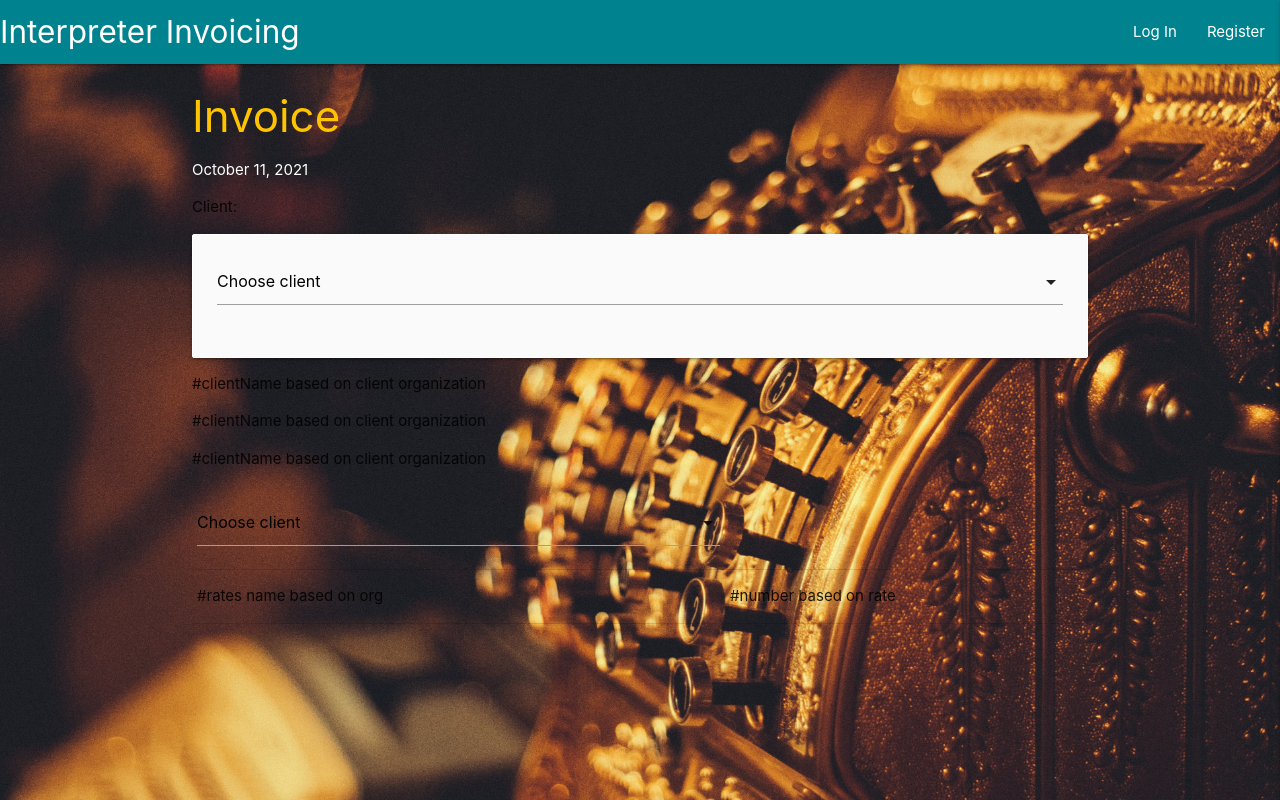
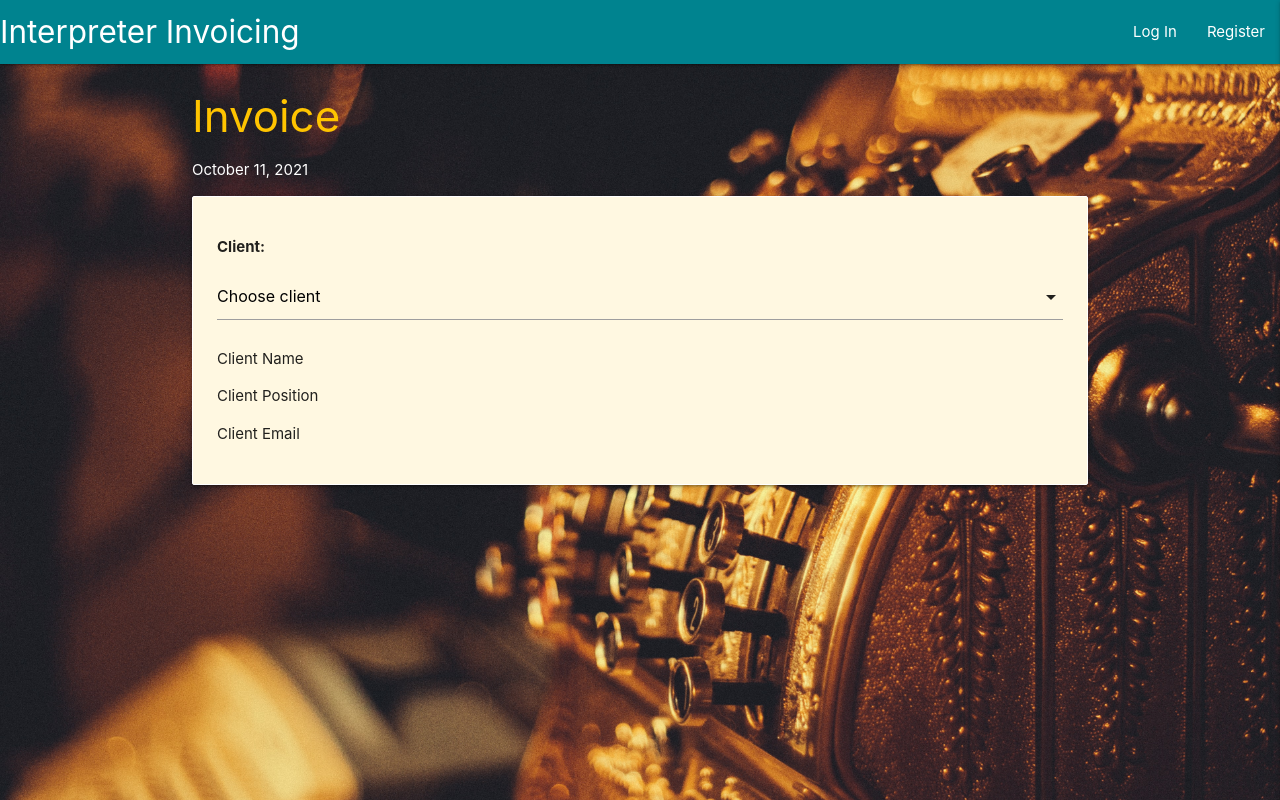
Before and after one commit to Code-Institute-Submissions/katjacodes-invoicingApp_OctResub, a Flask app: page /invoice in a window 1280 px wide. Run offline with Flask 2, Linux system fonts and the light colour scheme; data that the repository does not hold is empty; some libraries are stand-ins or nearby versions.

Commit message:
begin styling invoicing page

```diff
--- a/templates/invoice.html
+++ b/templates/invoice.html
@@ -17,8 +17,8 @@
            }
         </script>
 
-        <p>Client:</p>
-        <div class="row card-panel grey lighten-5" >
+        <div class="row card-panel amber lighten-5" >
+            <p style="font-weight: 700;">Client:</p>
             <form class="col s12" methods="POST" action="{{ url_for('invoice') }}">
                 <!-- client selection -->
                 <div class="row">
@@ -32,35 +32,13 @@
                         <label for="client_organization">Client Organization</label>
                     </form>
                 </div>
+                <div id='clientName'><p>Client Name</p></div>
+                <div id='clientPosition'><p>Client Position</p></div>
+                <div id='clientEmail'><p>Client Email</p></div>
             </form>
         </div>
-        <div id='clientName'><p>#clientName based on client organization</p></div>
-        <div id='clientPosition'><p>#clientName based on client organization</p></div>
-        <div id='clientEmail'><p>#clientName based on client organization</p></div>
 
-        <table class="responsive-table">
-            <thead>
-              <tr>
-                  <th>
-                    <select onChange="changeRate()" id="client_organization" name="client_organization">
-                        <option value="" disabled selected>Choose client</option>
-                        {% for clientInfo in clientInfo %}
-                            <option value="{{ clientInfo.category_name }}">{{ clientInfo.client_organization }}</option>
-                        {% endfor %}
-                    </select>
-                  </th>
-                  <th></th>
-              </tr>
-            </thead>
 
-            <tbody>
-              <tr>
-                <td>#rates name based on org</td>
-                <td>#number based on rate</td>
-              </tr>
-            </tbody>
-          </table>
-    </div>
 {% endblock %}
 {% block scripts %}
           <script>
```
